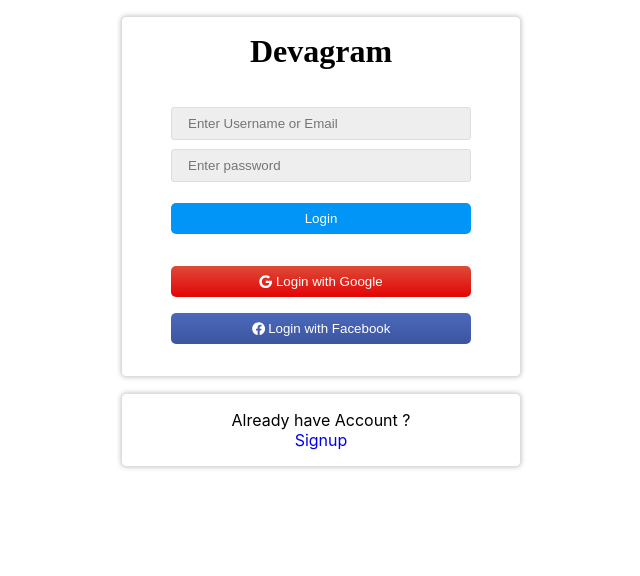
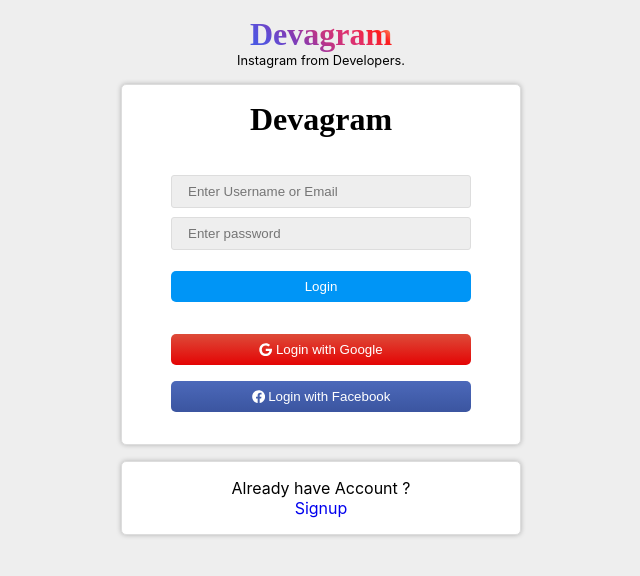
Before and after one commit to dkp1903/devagram, a React (Create React App) app in the folder devagram/: page /login in a window 1280 px wide. Shown: the top 576 px of the page, without its empty margins (319-959 px from the left). Built offline with nearby package versions, Linux system fonts and the light colour scheme; a web font is replaced by a local one.

Commit message:
Component to be rendered is passed on props to make Home component reuseable

```diff
--- a/devagram/src/App.js
+++ b/devagram/src/App.js
@@ -10,9 +10,19 @@
   return (
     <div className="App">
       <Switch>
-        <Route path="/" component={Home} exact />
-        <Route path="/login" component={Login} />
-        <Route path="/signup" component={Signup} />
+        <Route
+          path="/"
+          component={() => <Home child={Login} title="Login" />}
+          exact
+        />
+        <Route
+          path="/login"
+          component={() => <Home child={Login} title="Login" />}
+        />
+        <Route
+          path="/signup"
+          component={() => <Home child={Signup} title="Sign Up" />}
+        />
         <Route path="/dashboard" component={Dashboard} />
       </Switch>
     </div>
```
